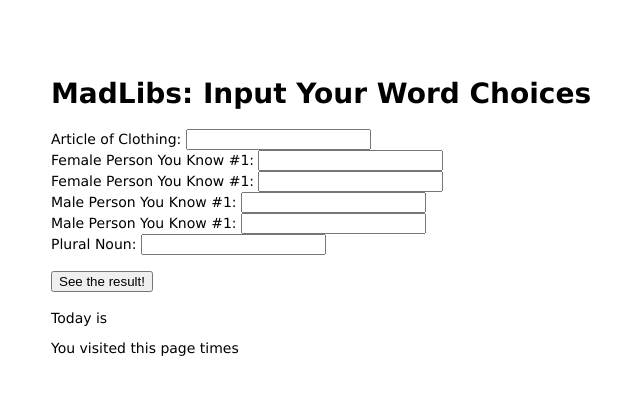
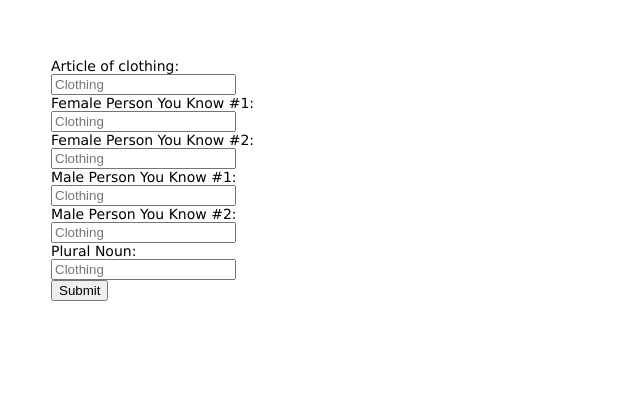
Before and after one commit to perrywarner/COMP335_P3-Form_MadLibs, a Node server app: page /madlibs in a window 1280 px wide. Shown: the top 395 px of the page, without its empty margins (7-647 px from the left). Run offline with Node 20, Linux system fonts and the light colour scheme.

Commit message:
madlibs.hbs is now HTML form w/ HTTP POST, index.js now routes w/ get, post for madlibs

```diff
--- a/package.json
+++ b/package.json
@@ -6,7 +6,7 @@
     "start": "node ./bin/www"
   },
   "dependencies": {
-    "body-parser": "~1.18.2",
+    "body-parser": "^1.18.2",
     "cookie-parser": "~1.4.3",
     "debug": "~2.6.9",
     "express": "~4.15.5",
--- a/routes/index.js
+++ b/routes/index.js
@@ -1,5 +1,6 @@
 var express = require('express');
 var router = express.Router();
+// var bodyParser = require('body-parser');
 
 /* GET home page. */
 router.get('/', function(req, res, next) {
@@ -21,30 +22,17 @@
     res.render('madlibs');
 });
 
-router.get('/madlibsOutput', function(req, res) {
-    res.render('madlibsOutput', {
-
-    });
+router.post('/madlibsHandler', function(req, res) {
+    res.render('madlibsOutput', req.body);
 });
 
-// http://localhost:3000/session
-router.get('/session', function(req, res) {
-  // HTTP request has a session object
-  var sess = req.session;
-  // create a javascript variable views
-  if (sess.views) {
-    sess.views++;
-  } else {
-    // initialize the new variable to 1
-    sess.views = 1;
-  }
-  // views/session.hbs
-  res.render('session', {
-    title: 'Counting session',
-    //session.views ==1
-    views: sess.views,
-    dates: moment().format('MMMM Do YYYY, h:mm:ss a')
-  });
-});
+
+
+// router.get('/madlibsOutput', function(req, res) {
+//     res.render('madlibsOutput', {
+
+//     });
+// });
+
 
 module.exports = router;
--- a/views/madlibs.hbs
+++ b/views/madlibs.hbs
@@ -1,4 +1,35 @@
-<h1>MadLibs: Input Your Word Choices</h1>
+<form method = "post" action = "madlibsHandler">
+    <lable>Article of clothing: </lable>
+    <br>
+    <input type = "text" name = "clothing" placeholder = "Clothing">
+    <br>
+    <lable>Female Person You Know #1: </lable>
+    <br>
+    <input type = "text" name = "fem1" placeholder = "Clothing">
+    <br>
+    <lable>Female Person You Know #2: </lable>
+    <br>
+    <input type = "text" name = "fem2" placeholder = "Clothing">
+    <br>
+    <lable>Male Person You Know #1: </lable>
+    <br>
+    <input type = "text" name = "male1" placeholder = "Clothing">
+    <br>
+    <lable>Male Person You Know #2: </lable>
+    <br>
+    <input type = "text" name = "male2" placeholder = "Clothing">
+    <br>
+    <lable>Plural Noun: </lable>
+    <br>
+    <input type = "text" name = "pnoun" placeholder = "Clothing">
+    <br>
+    <input type = "submit" value = "Submit">
+</form>
+
+
+{{!-- ---------- scrap code --}}
+
+{{!-- <h1>MadLibs: Input Your Word Choices</h1>
 <div>
     Article of Clothing:
     <input type="text">
@@ -15,7 +46,15 @@
     <br>
     <br>
     <input type="submit" value="See the result!">
-</div>
+</div> --}}
+
+{{!-- <form method = "post" action = "formHandler">
+    <lable>Enter a title </lable><br>
+    <input type = "text" name = "title" placeholder = "Enter a title"><br>
+    <label>Enter a Paragraph</label> <br>
+    <textarea name = "paragraph" id = "paragraph" col = "80" rows = "10"></textarea><br>
+    <input type = "submit" value = "Post something">
+</form>
 
 {{#if pnoun}}
 
@@ -30,4 +69,4 @@
   {{#if author}}
     <h1>{{firstName}} {{lastName}}</h1>
   {{/if}}
-</div>
+</div> --}}
--- a/views/madlibsOutput.hbs
+++ b/views/madlibsOutput.hbs
@@ -1,6 +1,6 @@
 <div>
     <br> {{fem1}} and her ex-husband {{male1}} were seen last night at the Twenty-Three club holding {{pnoun}}.Could it be reconciliation?
-    <br> The international heartthrob, {{male2}} and the glamorous top model {{female2}} are expecting their first baby in November.
+    <br> The international heartthrob, {{male2}} and the glamorous top model {{fem2}} are expecting their first baby in November.
     <br> {{fem2}} is denying stork rumors, but yesterday she was buying maternity {{clothing}}.
     <br>
 </div>
```
Also changed, not shown: views/form.hbs (+0 -7 lines).
